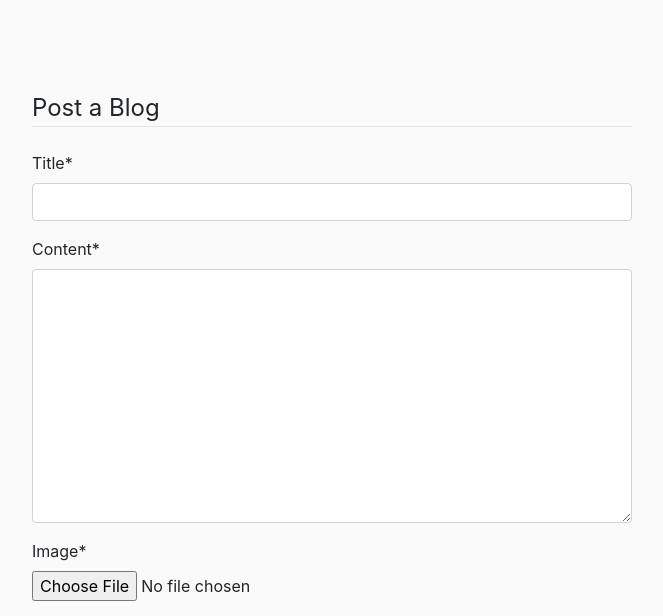
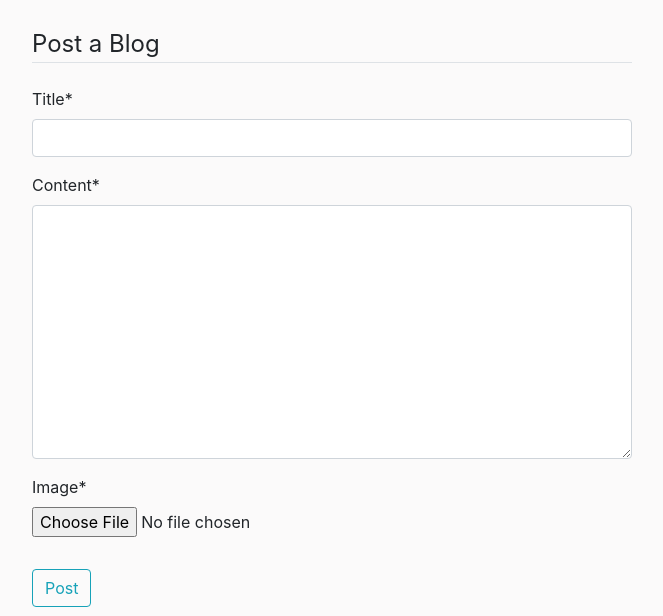
Before and after one commit to kiplangat01/Django_React-App, a Django app: page /post/new in a window 1280 px wide. Shown: the part 83-699 px from the top of the page, without its empty margins (352-1015 px from the left). Run offline with Django 4.2, Linux system fonts and the light colour scheme; a user stored in the database is signed in; some libraries are stand-ins or nearby versions.

Commit message:
styled form page

```diff
--- a/blog/templates/blog/post_form.html
+++ b/blog/templates/blog/post_form.html
@@ -58,7 +58,7 @@
             {% endfor %}
             {% endif %}
             <div class="content_section" >
-                <form action="" method="POST" style="height: 200px; padding-top: 7%; width: 600px; margin-left: 30%; margin-right: 30%; margin-bottom: 20%;" enctype="multipart/form-data">
+                <form action="" method="POST" style="height: 200px; padding-top: 2%; width: 600px; margin-left: 30%; margin-right: 30%; margin-bottom: 20%;" enctype="multipart/form-data">
                     {% csrf_token %}
                     <fieldset class="form-group">
                          <legend class="border-bottom mb-4">
--- a/blog/templates/blog/profile.html
+++ b/blog/templates/blog/profile.html
@@ -6,7 +6,7 @@
 
        <div class="card" style="margin-left: 15%; width: 302px; text-align: center;">
 
-        <img class="account-image " src="{{ user.profile.image.url }}" alt="" height="300px" width="300px">
+        <img class="account-image" src="{{ user.profile.image.url }}" alt="" height="300px" width="300px">
        <div class="media-body">
            <h2 class="account-heading">{{ user.username }}</h2>
            <p class="text-secondary">{{ user.email }}</p>
```
Also changed, not shown: db.sqlite3, media/profile_pics/IMG_20220323_203238_776.jpg (added), media/profile_pics/nat_BkuaRcT.jpg (added), media/profile_pics/port.png (added).
